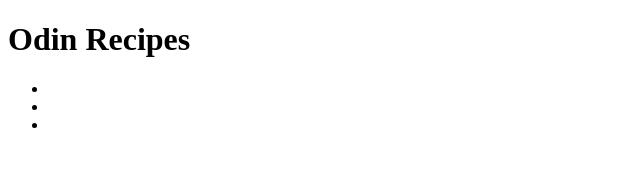
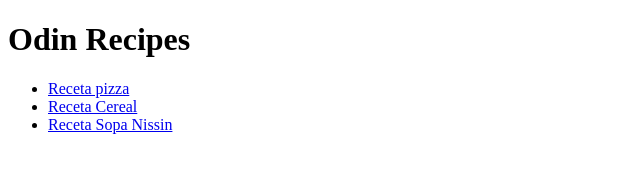
Before and after one commit to gressriera/odin-recipes, a plain HTML site: page index.html in a window 1280 px wide. Shown: the whole page, without its empty margins (0-640 px from the left). Drawn offline with Linux system fonts and the light colour scheme.

Commit message:
fix imgs

```diff
--- a/index.html
+++ b/index.html
@@ -8,10 +8,11 @@
 </head>
 <body>
     <h1>Odin Recipes</h1>
-    <ul>
-    <li><a href="recipes/pizza.html"Receta pizza></a></li>
-    <li><a href="recipes/cereal.html"Receta Cereal></a></li>
-    <li><a href="recipes/Sopanissin.html"Receta Sopa Nissin></a></li>
+
+<ul>
+    <li><a href="recipes/pizza.html">Receta pizza</a></li>
+    <li><a href="recipes/cereal.html">Receta Cereal</a></li>
+    <li><a href="recipes/Sopanissin.html">Receta Sopa Nissin</a></li>
 </ul>
 
 </body>
```
Also changed, not shown: recipes/Sopanissin.html (+1 -1 lines), recipes/cereal.html (+1 -1 lines), recipes/pizza.html (+1 -1 lines).
